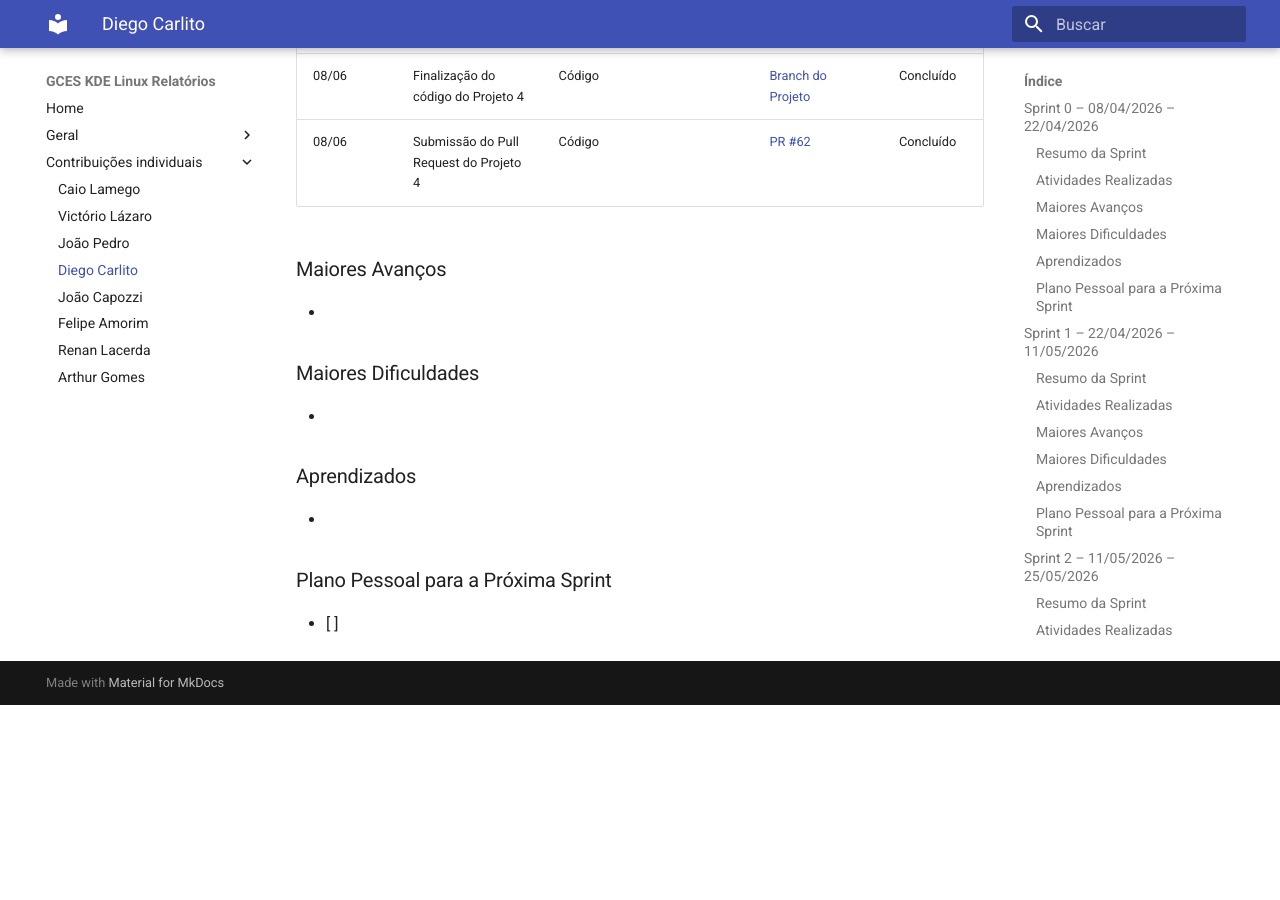
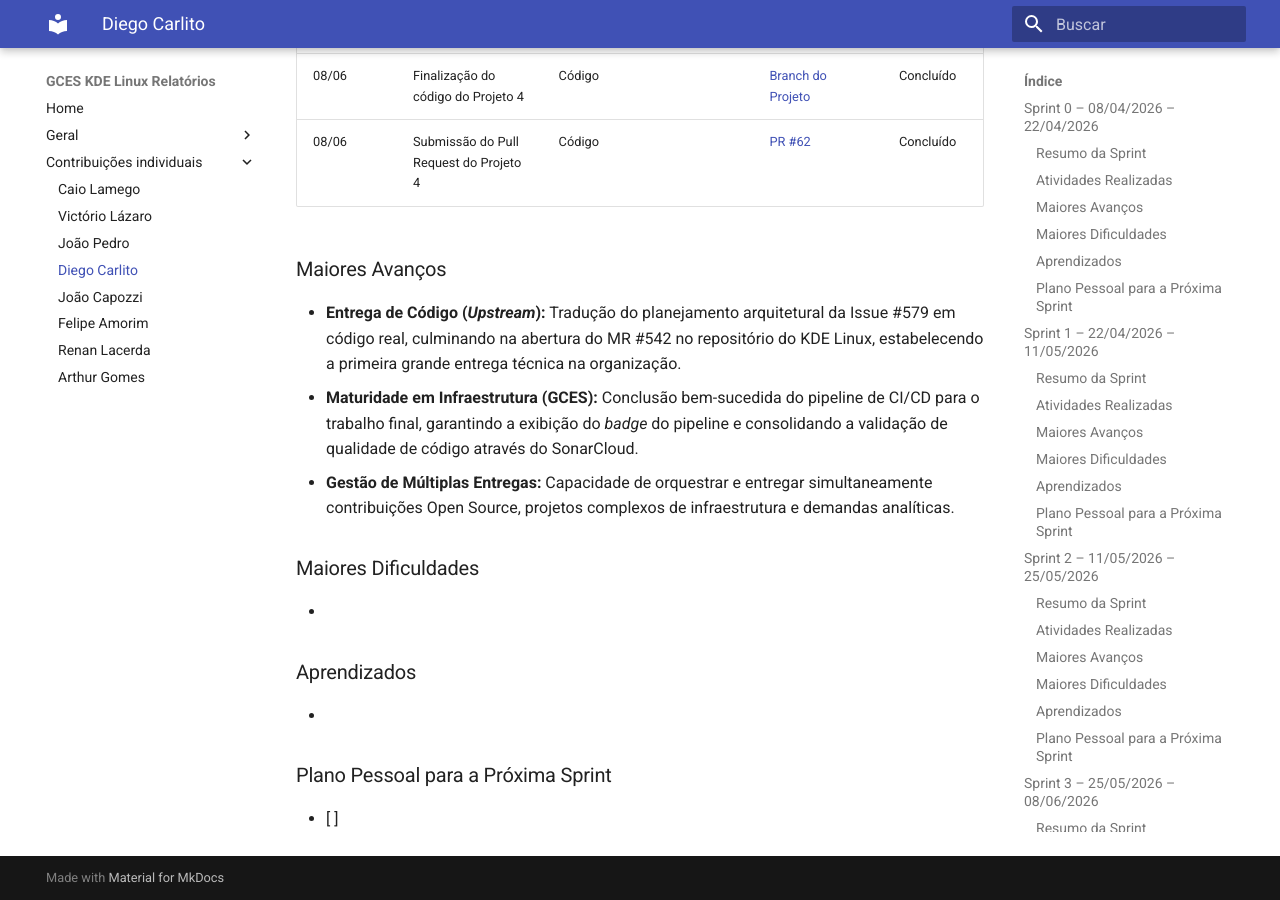
Before and after one commit to caiolamego/GCES-KDELinux-relatorios, an MkDocs documentation site: the page built from docs/contribuicoes_individuais/diegocarlito/diarioDeBordo.md, in a window 1280 px wide and 900 px high, scrolled down 7366 px. Built offline with MkDocs 1.6.1 and Material for MkDocs 9.7.7, drawn with Linux system fonts in a browser that asks for light colours; before the commit the page ends 8071 px from its top, so only the background shows below that.

Commit message:
docs: adiciona secao de maiores avancos da sprint 3

```diff
--- a/docs/contribuicoes_individuais/diegocarlito/diarioDeBordo.md
+++ b/docs/contribuicoes_individuais/diegocarlito/diarioDeBordo.md
@@ -151,7 +151,9 @@ Paralelamente, dediquei forte esforço à finalização da infraestrutura do Tra
 
 ### Maiores Avanços
 
-*
+* **Entrega de Código (*Upstream*):** Tradução do planejamento arquitetural da Issue #579 em código real, culminando na abertura do MR #542 no repositório do KDE Linux, estabelecendo a primeira grande entrega técnica na organização.
+* **Maturidade em Infraestrutura (GCES):** Conclusão bem-sucedida do pipeline de CI/CD para o trabalho final, garantindo a exibição do *badge* do pipeline e consolidando a validação de qualidade de código através do SonarCloud.
+* **Gestão de Múltiplas Entregas:** Capacidade de orquestrar e entregar simultaneamente contribuições Open Source, projetos complexos de infraestrutura e demandas analíticas.
 
 ### Maiores Dificuldades
 
```
